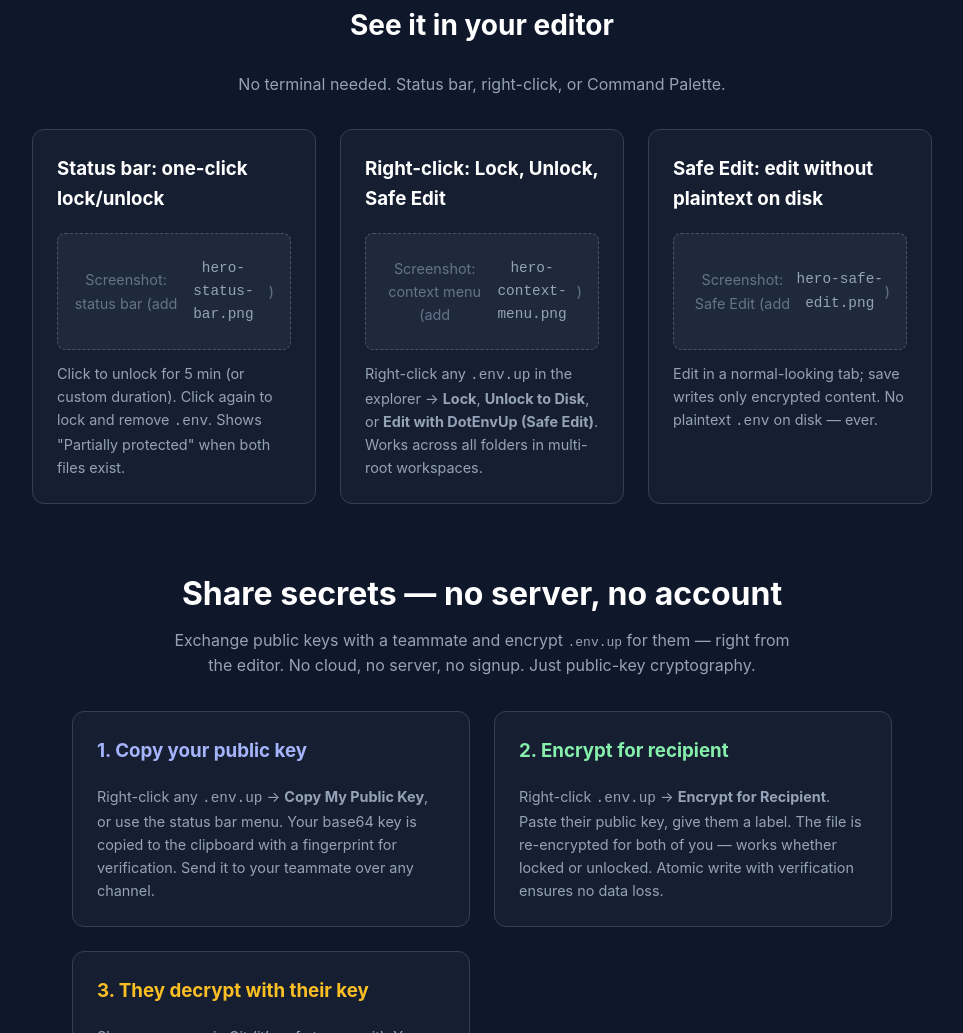
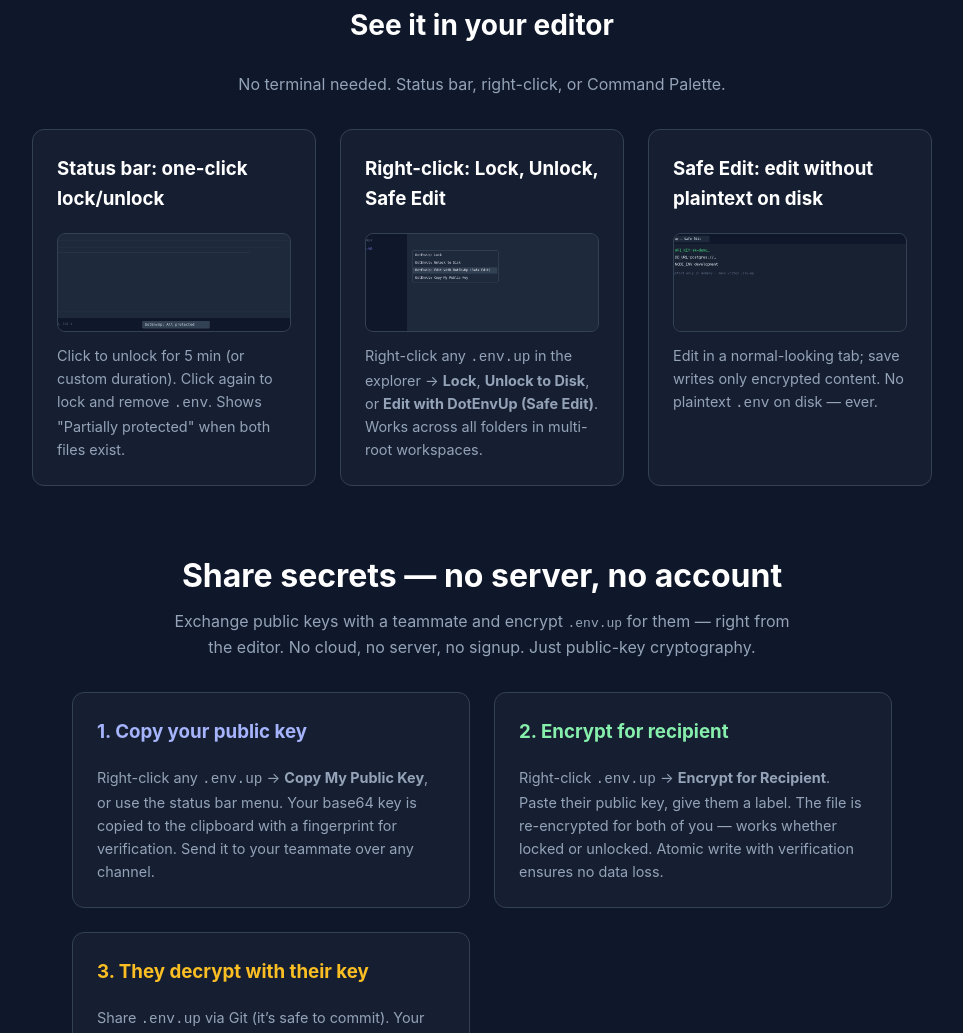
Before and after one commit to sarhej/dotenvup, a website: page docs/index.html in a window 1280 px wide. Shown: the part 826-1859 px from the top of the page, without its empty margins (158-1121 px from the left). Drawn offline with Linux system fonts and the light colour scheme.

Commit message:
Site: wire hero screenshots on landing page
Replace placeholder copy with img tags and add hero PNG assets for
status bar, context menu, and Safe Edit sections.

Made-with: Cursor

```diff
--- a/docs/index.html
+++ b/docs/index.html
@@ -360,22 +360,22 @@
                 <div class="install-grid" style="grid-template-columns: repeat(auto-fit, minmax(260px, 1fr)); gap: 1.5rem; max-width: 900px; margin: 0 auto;">
                     <div class="feature-card" style="overflow: hidden;">
                         <h3 style="margin-top: 0; color: #fff;">Status bar: one-click lock/unlock</h3>
-                        <div class="screenshot-placeholder" style="background: #1e293b; border: 1px dashed #475569; border-radius: 0.5rem; aspect-ratio: 2.4/1; display: flex; align-items: center; justify-content: center; margin-bottom: 0.75rem; color: #64748b; font-size: 0.9rem; text-align: center; padding: 1rem;">
-                            Screenshot: status bar (add <code style="color: #94a3b8;">hero-status-bar.png</code>)
+                        <div style="border-radius: 0.5rem; overflow: hidden; margin-bottom: 0.75rem; border: 1px solid #334155; aspect-ratio: 2.4/1; background: #1e293b;">
+                            <img src="/assets/hero-status-bar.png" alt="VS Code status bar showing DotEnvUp lock state" width="960" height="360" style="width: 100%; height: 100%; object-fit: cover; display: block;" loading="lazy" decoding="async">
                         </div>
                         <p style="color: #94a3b8; font-size: 0.9rem; margin: 0;">Click to unlock for 5 min (or custom duration). Click again to lock and remove <code>.env</code>. Shows &quot;Partially protected&quot; when both files exist.</p>
                     </div>
                     <div class="feature-card" style="overflow: hidden;">
                         <h3 style="margin-top: 0; color: #fff;">Right-click: Lock, Unlock, Safe Edit</h3>
-                        <div class="screenshot-placeholder" style="background: #1e293b; border: 1px dashed #475569; border-radius: 0.5rem; aspect-ratio: 2.4/1; display: flex; align-items: center; justify-content: center; margin-bottom: 0.75rem; color: #64748b; font-size: 0.9rem; text-align: center; padding: 1rem;">
-                            Screenshot: context menu (add <code style="color: #94a3b8;">hero-context-menu.png</code>)
+                        <div style="border-radius: 0.5rem; overflow: hidden; margin-bottom: 0.75rem; border: 1px solid #334155; aspect-ratio: 2.4/1; background: #1e293b;">
+                            <img src="/assets/hero-context-menu.png" alt="Explorer context menu with DotEnvUp Lock, Unlock, and Safe Edit" width="960" height="360" style="width: 100%; height: 100%; object-fit: cover; display: block;" loading="lazy" decoding="async">
                         </div>
                         <p style="color: #94a3b8; font-size: 0.9rem; margin: 0;">Right-click any <code>.env.up</code> in the explorer → <strong>Lock</strong>, <strong>Unlock to Disk</strong>, or <strong>Edit with DotEnvUp (Safe Edit)</strong>. Works across all folders in multi-root workspaces.</p>
                     </div>
                     <div class="feature-card" style="overflow: hidden;">
                         <h3 style="margin-top: 0; color: #fff;">Safe Edit: edit without plaintext on disk</h3>
-                        <div class="screenshot-placeholder" style="background: #1e293b; border: 1px dashed #475569; border-radius: 0.5rem; aspect-ratio: 2.4/1; display: flex; align-items: center; justify-content: center; margin-bottom: 0.75rem; color: #64748b; font-size: 0.9rem; text-align: center; padding: 1rem;">
-                            Screenshot: Safe Edit (add <code style="color: #94a3b8;">hero-safe-edit.png</code>)
+                        <div style="border-radius: 0.5rem; overflow: hidden; margin-bottom: 0.75rem; border: 1px solid #334155; aspect-ratio: 2.4/1; background: #1e293b;">
+                            <img src="/assets/hero-safe-edit.png" alt="Editor tab in Safe Edit mode with decrypted key-value lines" width="960" height="360" style="width: 100%; height: 100%; object-fit: cover; display: block;" loading="lazy" decoding="async">
                         </div>
                         <p style="color: #94a3b8; font-size: 0.9rem; margin: 0;">Edit in a normal-looking tab; save writes only encrypted content. No plaintext <code>.env</code> on disk — ever.</p>
                     </div>
```
Also changed, not shown: docs/assets/hero-context-menu.png (added), docs/assets/hero-safe-edit.png (added), docs/assets/hero-status-bar.png (added).
